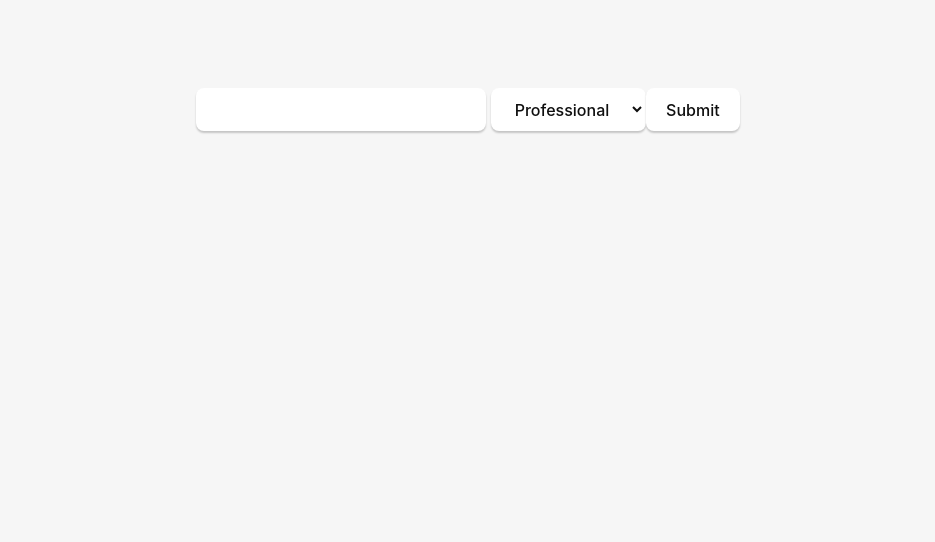
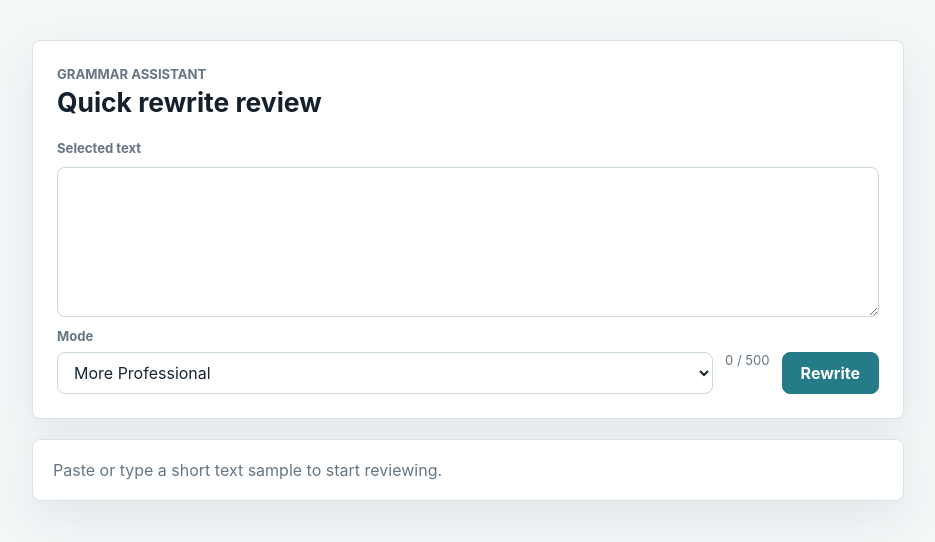
Before and after one commit to null-inc/grammer-assistant, a Vue app: page / in a window 1280 px wide. Shown: the top 542 px of the page, without its empty margins (172-1107 px from the left). Built offline with nearby package versions, Linux system fonts and the light colour scheme.

Commit message:
Add some styling

```diff
--- a/index.html
+++ b/index.html
@@ -4,7 +4,7 @@
     <meta charset="UTF-8" />
     <link rel="icon" type="image/svg+xml" href="/vite.svg" />
     <meta name="viewport" content="width=device-width, initial-scale=1.0" />
-    <title>Tauri + Vue + Typescript App</title>
+    <title>Grammar Assistant</title>
   </head>
 
   <body>
--- a/src/App.vue
+++ b/src/App.vue
@@ -19,21 +19,59 @@ function onSubmit() {
 </script>
 
 <template>
-  <main class="container">
-    <form class="row" @submit.prevent="onSubmit">
-      <input id="user-input" v-model="userInput" />
-      <select v-model="rewriteSetting">
-        <option value="more-professional">Professional</option>
-        <option value="more-concise">Concise</option>
+  <main class="app-shell">
+    <section class="composer">
+      <div class="app-heading">
+        <p class="eyebrow">Grammar Assistant</p>
+        <h1>Quick rewrite review</h1>
+      </div>
+
+      <form class="rewrite-form" @submit.prevent="onSubmit">
+        <label class="field-label" for="user-input">Selected text</label>
+        <textarea
+          id="user-input"
+          v-model="userInput"
+          class="text-input"
+          maxlength="500"
+          rows="5"
+        ></textarea>
+
+        <div class="form-footer">
+          <label class="setting-field" for="rewrite-setting">
+            <span class="field-label">Mode</span>
+            <select id="rewrite-setting" v-model="rewriteSetting">
+              <option value="more-professional">More Professional</option>
+              <option value="more-concise">More Concise</option>
             </select>
-      <button type="submit">Submit</button>
+          </label>
+
+          <p class="character-count">{{ userInput.length }} / 500</p>
+
+          <button type="submit">Rewrite</button>
+        </div>
       </form>
+    </section>
+
+    <section v-if="reviewState" class="review-panel">
+      <article class="review-column">
+        <h2>Original</h2>
+        <p class="original-text">{{ reviewState.originalText }}</p>
+      </article>
+
+      <article class="review-column">
+        <h2>Rewrite</h2>
         <textarea
-      v-if="reviewState"
           id="edited-text"
           v-model="editedText"
+          class="text-input edited-output"
           name="edited-text"
         ></textarea>
+      </article>
+    </section>
+
+    <section v-else class="empty-state">
+      <p>Paste or type a short text sample to start reviewing.</p>
+    </section>
   </main>
 </template>
 
@@ -44,8 +82,8 @@ function onSubmit() {
   line-height: 24px;
   font-weight: 400;
 
-  color: #0f0f0f;
-  background-color: #f6f6f6;
+  color: #1c2430;
+  background: #f4f7f8;
 
   font-synthesis: none;
   text-rendering: optimizeLegibility;
@@ -54,79 +92,282 @@ function onSubmit() {
   -webkit-text-size-adjust: 100%;
 }
 
-.container {
+* {
+  box-sizing: border-box;
+}
+
+body {
   margin: 0;
-  padding-top: 10vh;
+  min-width: 320px;
+  min-height: 100vh;
+}
+
+button,
+select,
+textarea {
+  font: inherit;
+}
+
+.app-shell {
+  width: min(920px, 100%);
+  min-height: 100vh;
+  margin: 0 auto;
+  padding: 40px 24px;
   display: flex;
   flex-direction: column;
-  justify-content: center;
-  text-align: center;
+  gap: 20px;
 }
 
-.row {
+.composer,
+.review-panel,
+.empty-state {
+  border: 1px solid #d9e3e7;
+  border-radius: 8px;
+  background: #ffffff;
+  box-shadow: 0 18px 45px rgba(32, 52, 66, 0.08);
+}
+
+.composer {
+  padding: 24px;
+}
+
+.app-heading {
   display: flex;
-  justify-content: center;
+  flex-direction: column;
+  gap: 4px;
+  margin-bottom: 20px;
 }
 
 h1 {
-  text-align: center;
+  margin: 0;
+  color: #14202b;
+  font-size: 1.65rem;
+  line-height: 1.2;
+  letter-spacing: 0;
 }
 
-input,
-button,
+h2 {
+  margin: 0 0 12px;
+  color: #24313d;
+  font-size: 0.95rem;
+  line-height: 1.3;
+  letter-spacing: 0;
+}
+
+.eyebrow,
+.field-label,
+.character-count {
+  margin: 0;
+  color: #657583;
+  font-size: 0.82rem;
+  line-height: 1.4;
+}
+
+.eyebrow,
+.field-label {
+  font-weight: 700;
+}
+
+.eyebrow {
+  text-transform: uppercase;
+}
+
+.rewrite-form {
+  display: flex;
+  flex-direction: column;
+  gap: 10px;
+}
+
+.text-input,
+select,
+button {
+  border-radius: 8px;
+  border: 1px solid #cbd8de;
+  color: #182532;
+  background-color: #ffffff;
+  transition:
+    border-color 0.2s,
+    box-shadow 0.2s,
+    background-color 0.2s;
+}
+
+.text-input {
+  width: 100%;
+  min-height: 132px;
+  padding: 14px;
+  resize: vertical;
+}
+
+.text-input:focus,
+select:focus {
+  border-color: #257b87;
+  outline: none;
+  box-shadow: 0 0 0 3px rgba(37, 123, 135, 0.14);
+}
+
+.form-footer {
+  display: grid;
+  grid-template-columns: minmax(190px, 1fr) auto auto;
+  gap: 12px;
+  align-items: end;
+}
+
+.setting-field {
+  display: flex;
+  flex-direction: column;
+  gap: 6px;
+}
+
 select {
-  border-radius: 8px;
-  border: 1px solid transparent;
-  padding: 0.6em 1.2em;
-  font-size: 1em;
-  font-weight: 500;
-  font-family: inherit;
-  color: #0f0f0f;
-  background-color: #ffffff;
-  transition: border-color 0.25s;
-  box-shadow: 0 2px 2px rgba(0, 0, 0, 0.2);
+  min-height: 42px;
+  padding: 0 36px 0 12px;
+  cursor: pointer;
+}
+
+.character-count {
+  align-self: center;
+  white-space: nowrap;
 }
 
 button {
+  min-height: 42px;
+  padding: 0 18px;
+  border-color: #257b87;
+  color: #ffffff;
+  background: #257b87;
+  font-weight: 700;
   cursor: pointer;
 }
 
 button:hover {
-  border-color: #396cd8;
-}
-button:active {
-  border-color: #396cd8;
-  background-color: #e8e8e8;
+  border-color: #1d6570;
+  background: #1d6570;
 }
 
-input,
-button,
-select {
-  outline: none;
+button:active {
+  background: #164f58;
 }
 
-#user-input {
-  margin-right: 5px;
+button:focus {
+  outline: none;
+  box-shadow: 0 0 0 3px rgba(37, 123, 135, 0.18);
+}
+
+.review-panel {
+  display: grid;
+  grid-template-columns: repeat(2, minmax(0, 1fr));
+}
+
+.review-column {
+  min-width: 0;
+  padding: 20px;
+}
+
+.review-column + .review-column {
+  border-left: 1px solid #d9e3e7;
+}
+
+.original-text {
+  min-height: 132px;
+  margin: 0;
+  padding: 14px;
+  border-radius: 8px;
+  border: 1px solid #e1e9ed;
+  color: #2f3d49;
+  background: #f7fafb;
+  white-space: pre-wrap;
+}
+
+.edited-output {
+  display: block;
+}
+
+.empty-state {
+  padding: 18px 20px;
+  color: #657583;
+}
+
+.empty-state p {
+  margin: 0;
 }
 
 @media (prefers-color-scheme: dark) {
   :root {
-    color: #f6f6f6;
-    background-color: #2f2f2f;
+    color: #edf3f5;
+    background: #10171d;
   }
 
-  a:hover {
-    color: #24c8db;
+  .composer,
+  .review-panel,
+  .empty-state {
+    border-color: #2c3a43;
+    background: #172128;
+    box-shadow: none;
   }
 
-  input,
+  h1,
+  h2 {
+    color: #f1f6f7;
+  }
+
+  .eyebrow,
+  .field-label,
+  .character-count,
+  .empty-state {
+    color: #98a8b3;
+  }
+
+  .text-input,
+  select {
+    border-color: #3a4a55;
+    color: #edf3f5;
+    background-color: #10171d;
+  }
+
+  .original-text {
+    border-color: #2c3a43;
+    color: #d9e4e8;
+    background: #121c22;
+  }
+
+  .review-column + .review-column {
+    border-color: #2c3a43;
+  }
+
   button,
-  select {
+  button:hover,
+  button:active {
     color: #ffffff;
-    background-color: #0f0f0f98;
   }
-  button:active {
-    background-color: #0f0f0f69;
+}
+
+@media (max-width: 680px) {
+  .app-shell {
+    padding: 20px 14px;
+  }
+
+  .composer {
+    padding: 18px;
+  }
+
+  .form-footer,
+  .review-panel {
+    grid-template-columns: 1fr;
+  }
+
+  .character-count {
+    justify-self: start;
+  }
+
+  .review-column + .review-column {
+    border-top: 1px solid #d9e3e7;
+    border-left: 0;
+  }
+}
+
+@media (prefers-color-scheme: dark) and (max-width: 680px) {
+  .review-column + .review-column {
+    border-color: #2c3a43;
   }
 }
 </style>
```
Lines whose indentation alone changed are shown as unchanged.
